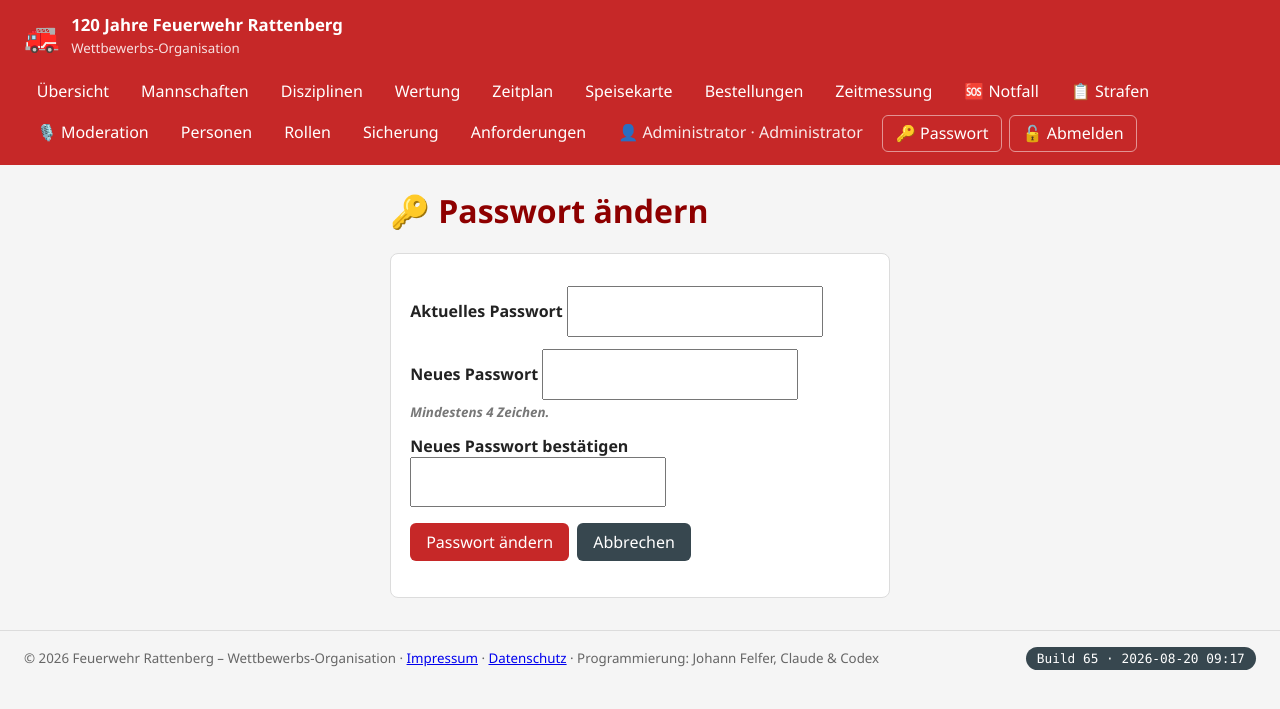
After one commit to HansFel/FeuerwehrRattenberg, a Flask app: page /benutzer/passwort in a window 1280 px wide. The commit adds this page. Shown: the top 709 px of the page. Run offline with Flask 3, Linux system fonts and the light colour scheme; a user stored in the database is signed in.

Commit message:
Build 65: Jede Person kann eigenes Passwort aendern – Self-Service mit altem Passwort als Verifikation

```diff
--- a/app/blueprints/benutzer.py
+++ b/app/blueprints/benutzer.py
@@ -138,5 +138,29 @@ def rolle_entfernen(rolle_id: int):
     return redirect(url_for("benutzer.rollen"))
 
 
+@bp.route("/passwort", methods=["GET", "POST"])
+@rolle_noetig("administrator", "organisator", "startrichter", "punkterichter",
+              "kellner", "ausschank", "moderator", "dj")
+def passwort_aendern():
+    """Jede Person kann ihr eigenes Passwort aendern – altes Passwort
+    wird zur Verifikation verlangt."""
+    if request.method == "POST":
+        alt = request.form.get("alt", "")
+        neu = request.form.get("neu", "")
+        bestaetigung = request.form.get("bestaetigung", "")
+        if not current_user.check_password(alt):
+            flash("Das alte Passwort ist falsch.", "error")
+        elif len(neu) < 4:
+            flash("Das neue Passwort muss mindestens 4 Zeichen haben.", "error")
+        elif neu != bestaetigung:
+            flash("Die Bestätigung stimmt nicht mit dem neuen Passwort ueberein.", "error")
+        else:
+            current_user.set_password(neu)
+            db.session.commit()
+            flash("Passwort geaendert.", "ok")
+            return redirect(url_for("start.index"))
+    return render_template("benutzer/passwort.html")
+
+
 def _anzahl_aktive_admins() -> int:
     return sum(1 for b in Benutzer.query.all() if b.aktiv and b.ist_admin())
--- a/app/templates/base.html
+++ b/app/templates/base.html
@@ -58,6 +58,7 @@
         {% if current_user.rollen_namen | length > 1 %}
           <a class="nav-knopf" href="{{ url_for('auth.rolle_waehlen') }}" title="Aktive Rolle wechseln">🔁 Rolle</a>
         {% endif %}
+        <a class="nav-knopf" href="{{ url_for('benutzer.passwort_aendern') }}" title="Eigenes Passwort ändern">🔑 Passwort</a>
         <form class="inline" method="post" action="{{ url_for('auth.logout') }}">
           <button class="nav-knopf" type="submit">🔓 Abmelden</button>
         </form>
--- /dev/null
+++ b/app/templates/benutzer/passwort.html
@@ -0,0 +1,29 @@
+{% extends "base.html" %}
+{% block titel %}Passwort ändern{% endblock %}
+{% block inhalt %}
+  <div class="ausschank-dashboard" style="max-width:500px;">
+    <h1>🔑 Passwort ändern</h1>
+    <form method="post" class="formular">
+      <label for="alt">
+        <strong>Aktuelles Passwort</strong>
+        <input id="alt" name="alt" type="password" required autocomplete="current-password"
+               style="font-size:1.1rem; padding:0.8rem;">
+      </label>
+      <label for="neu">
+        <strong>Neues Passwort</strong>
+        <input id="neu" name="neu" type="password" required autocomplete="new-password"
+               minlength="4" style="font-size:1.1rem; padding:0.8rem;">
+        <small class="leer">Mindestens 4 Zeichen.</small>
+      </label>
+      <label for="bestaetigung">
+        <strong>Neues Passwort bestätigen</strong>
+        <input id="bestaetigung" name="bestaetigung" type="password" required autocomplete="new-password"
+               style="font-size:1.1rem; padding:0.8rem;">
+      </label>
+      <div class="werkzeugleiste" style="margin-top:1rem;">
+        <button class="knopf" type="submit">Passwort ändern</button>
+        <a class="knopf grau" href="{{ url_for('start.index') }}">Abbrechen</a>
+      </div>
+    </form>
+  </div>
+{% endblock %}
--- a/app/version.py
+++ b/app/version.py
@@ -7,5 +7,5 @@ kein Auto-Timestamp beim Build, damit der angezeigte Wert eindeutig einem
 bekannten Quellcode-Stand entspricht.
 """
 
-BUILD_NUMMER = 64
-BUILD_ZEIT = "2026-08-20 00:10"
+BUILD_NUMMER = 65
+BUILD_ZEIT = "2026-08-20 09:17"
```
